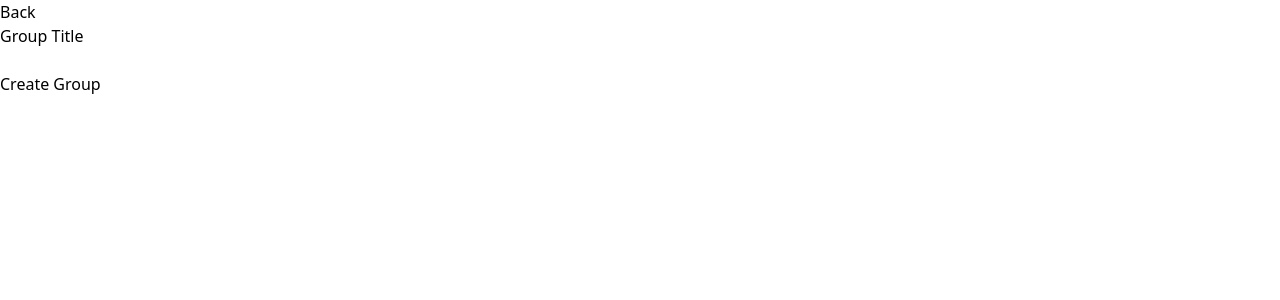
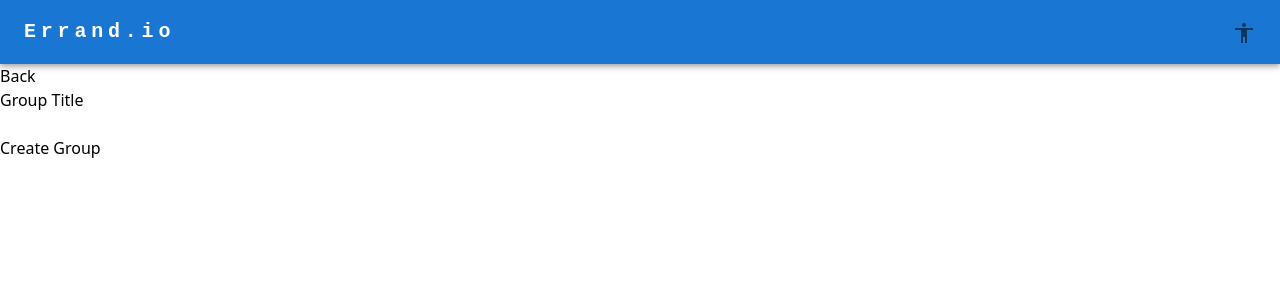
Before and after one commit to charovatzbassar/errand.io, a React (Vite) app in the folder app/: page /todos/new in a window 1280 px wide. Shown: the top 300 px of the page. Built offline with nearby package versions, Linux system fonts and the light colour scheme; sample sign-in values are in the browser's storage.

Commit message:
add navbar

```diff
--- a/app/src/App.jsx
+++ b/app/src/App.jsx
@@ -14,6 +14,7 @@ import ErrorPage from "./pages/ErrorPage";
 import RegisterPage from "./pages/RegisterPage";
 import LoginPage from "./pages/LoginPage";
 import HomePage from "./pages/HomePage";
+import Navbar from "./components/Navbar";
 
 const router = createBrowserRouter([
   {
@@ -26,6 +27,7 @@ const router = createBrowserRouter([
       },
       {
         path: "todos",
+        element: <Navbar />,
         children: [
           {
             path: "",
--- /dev/null
+++ b/app/src/components/Navbar.jsx
@@ -0,0 +1,106 @@
+import * as React from "react";
+import AppBar from "@mui/material/AppBar";
+import Box from "@mui/material/Box";
+import Toolbar from "@mui/material/Toolbar";
+import IconButton from "@mui/material/IconButton";
+import Typography from "@mui/material/Typography";
+import Menu from "@mui/material/Menu";
+import Container from "@mui/material/Container";
+import { logout } from "../utils/auth";
+import Tooltip from "@mui/material/Tooltip";
+import MenuItem from "@mui/material/MenuItem";
+import { Outlet } from "react-router-dom";
+import AccessibilityIcon from "@mui/icons-material/Accessibility";
+
+function Navbar() {
+  const [anchorElUser, setAnchorElUser] = React.useState(null);
+
+  const handleOpenUserMenu = (event) => {
+    setAnchorElUser(event.currentTarget);
+  };
+
+  const handleCloseUserMenu = () => {
+    setAnchorElUser(null);
+  };
+
+  return (
+    <>
+      <AppBar position="static">
+        <Container maxWidth="xl">
+          <Toolbar disableGutters>
+            <Typography
+              variant="h6"
+              noWrap
+              component="a"
+              sx={{
+                mr: 2,
+                display: { xs: "none", md: "flex" },
+                fontFamily: "monospace",
+                fontWeight: 700,
+                letterSpacing: ".3rem",
+                color: "inherit",
+                textDecoration: "none",
+              }}
+            >
+              Errand.io
+            </Typography>
+
+            <Typography
+              variant="h5"
+              noWrap
+              component="a"
+              href="#app-bar-with-responsive-menu"
+              sx={{
+                mr: 2,
+                display: { xs: "flex", md: "none" },
+                flexGrow: 1,
+                fontFamily: "monospace",
+                fontWeight: 700,
+                letterSpacing: ".3rem",
+                color: "inherit",
+                textDecoration: "none",
+              }}
+            >
+              Errand.io
+            </Typography>
+            <Box
+              sx={{ flexGrow: 1, display: { xs: "none", md: "flex" } }}
+            ></Box>
+
+            <Box sx={{ flexGrow: 0 }}>
+              <Tooltip title="Open settings">
+                <IconButton onClick={handleOpenUserMenu} sx={{ p: 0 }}>
+                  <AccessibilityIcon />
+                </IconButton>
+              </Tooltip>
+              <Menu
+                sx={{ mt: "45px" }}
+                id="menu-appbar"
+                anchorEl={anchorElUser}
+                anchorOrigin={{
+                  vertical: "top",
+                  horizontal: "right",
+                }}
+                keepMounted
+                transformOrigin={{
+                  vertical: "top",
+                  horizontal: "right",
+                }}
+                open={Boolean(anchorElUser)}
+                onClose={handleCloseUserMenu}
+              >
+                <MenuItem onClick={handleCloseUserMenu}>
+                  <Typography textAlign="center" onClick={logout}>
+                    Logout
+                  </Typography>
+                </MenuItem>
+              </Menu>
+            </Box>
+          </Toolbar>
+        </Container>
+      </AppBar>
+      <Outlet />
+    </>
+  );
+}
+export default Navbar;
--- a/app/src/pages/TodoGroupsPage.jsx
+++ b/app/src/pages/TodoGroupsPage.jsx
@@ -2,7 +2,6 @@ import TodoGroups from "../components/TodoGroups";
 import { useState, useEffect } from "react";
 import { getTodoGroups } from "../utils/api";
 import { useNavigate } from "react-router-dom";
-import { logout } from "../utils/auth";
 import { Button } from "@mui/material";
 import AddCircle from "@mui/icons-material/AddCircle";
 
@@ -25,7 +24,6 @@ const TodoGroupsPage = () => {
 
   return (
     <>
-      <button onClick={logout}>Log Out</button>
       <TodoGroups todoGroups={todoGroups} />
       <Button variant="contained" onClick={() => navigate("/todos/new")}>
         <AddCircle />
```
